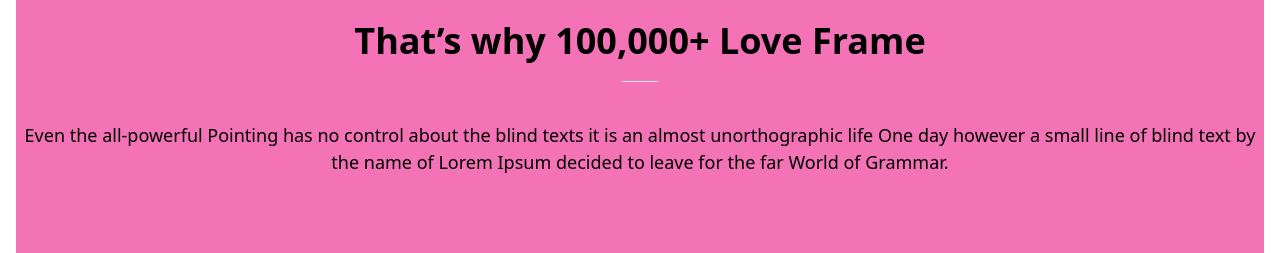
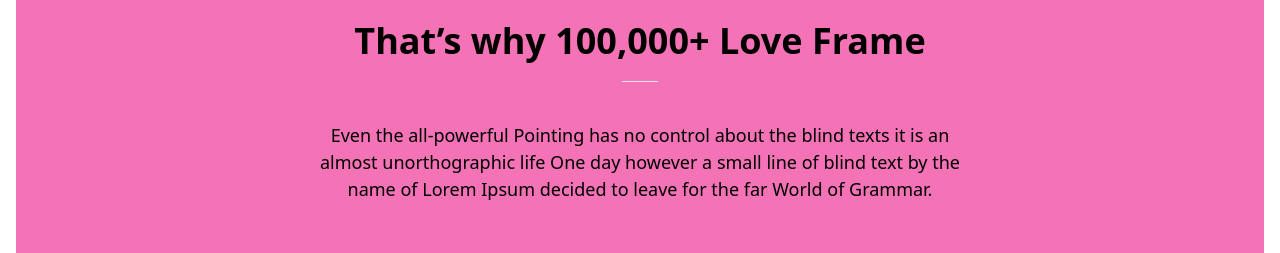
Before and after one commit to Farhanlibra/dp3et, a React (Vite) app: page / in a window 1280 px wide. Shown: the part 3740-3993 px from the top of the page. Built offline with nearby package versions, Linux system fonts and the light colour scheme.

Commit message:
Update Review.jsx

```diff
--- a/src/component/Review.jsx
+++ b/src/component/Review.jsx
@@ -11,7 +11,7 @@ const Review = () => {
               That’s why 100,000+ Love Frame
             </h1>
             <hr className="text-blue-900 font-extrabold w-9 text-center mx-auto py-5" />
-            <p className=" min-w-fit text-center mb-16 text-[18px]  mx-auto lg:mx-auto lg:w-[650px]">
+            <p className=" w-[280px] text-center mb-16 text-[18px]  mx-auto lg:mx-auto lg:w-[650px]">
               Even the all-powerful Pointing has no control about the blind
               texts it is an almost unorthographic life One day however a small
               line of blind text by the name of Lorem Ipsum decided to leave for
```
